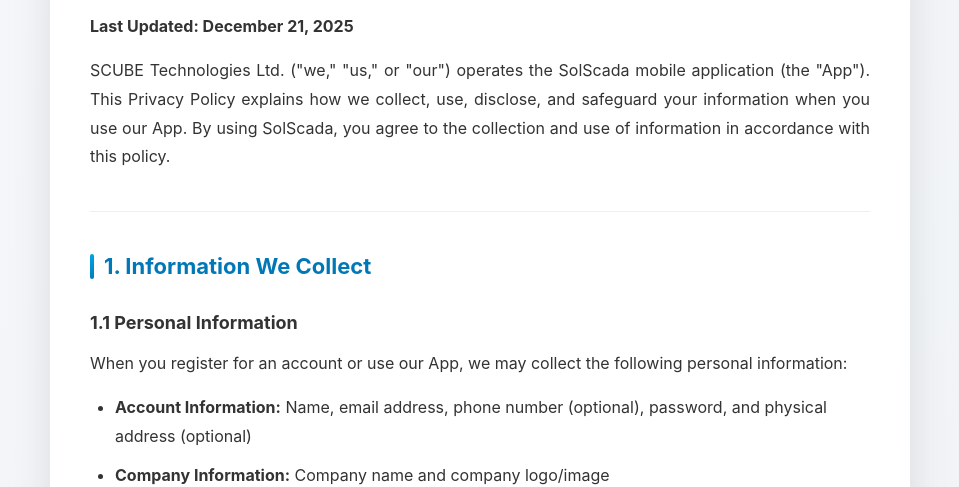
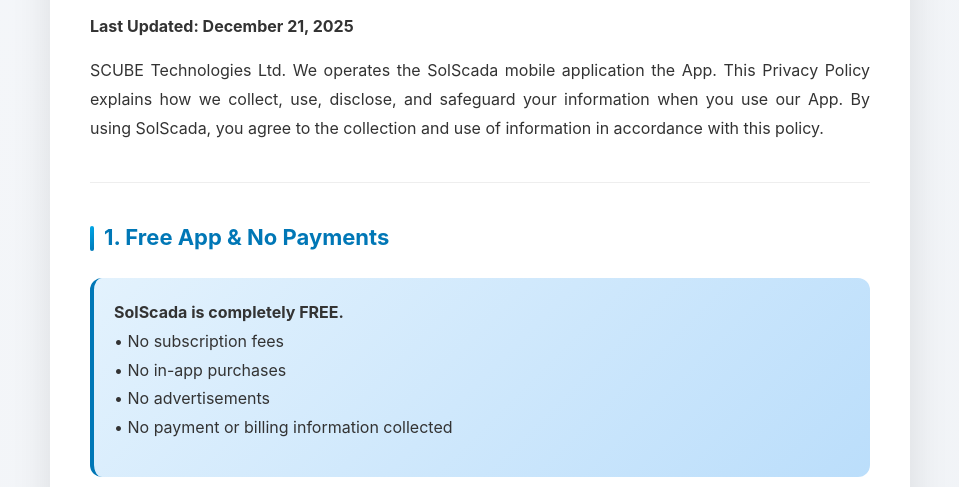
Before and after one commit to Kawsar07/solscada-privacy-policy, a plain HTML site: page index.html in a window 1280 px wide. Shown: the part 474-961 px from the top of the page, without its empty margins (160-1119 px from the left). Drawn offline with Linux system fonts and the light colour scheme.

Commit message:
Update index.html

```diff
--- a/index.html
+++ b/index.html
@@ -176,9 +176,18 @@
             <div class="section">
                 <h2>Privacy Policy</h2>
                 <p><strong>Last Updated: December 21, 2025</strong></p>
-                <p>SCUBE Technologies Ltd. ("we," "us," or "our") operates the SolScada mobile application (the "App"). This Privacy Policy explains how we collect, use, disclose, and safeguard your information when you use our App. By using SolScada, you agree to the collection and use of information in accordance with this policy.</p>
+                <p>SCUBE Technologies Ltd. We operates the SolScada mobile application the App. This Privacy Policy explains how we collect, use, disclose, and safeguard your information when you use our App. By using SolScada, you agree to the collection and use of information in accordance with this policy.</p>
             </div>
-
+            <h2>1. Free App & No Payments</h2>
+        <div class="highlight">
+            <p>
+                <strong>SolScada is completely FREE.</strong><br>
+                • No subscription fees<br>
+                • No in-app purchases<br>
+                • No advertisements<br>
+                • No payment or billing information collected
+            </p>
+        </div>
             <div class="section">
                 <h2>1. Information We Collect</h2>
 
```
